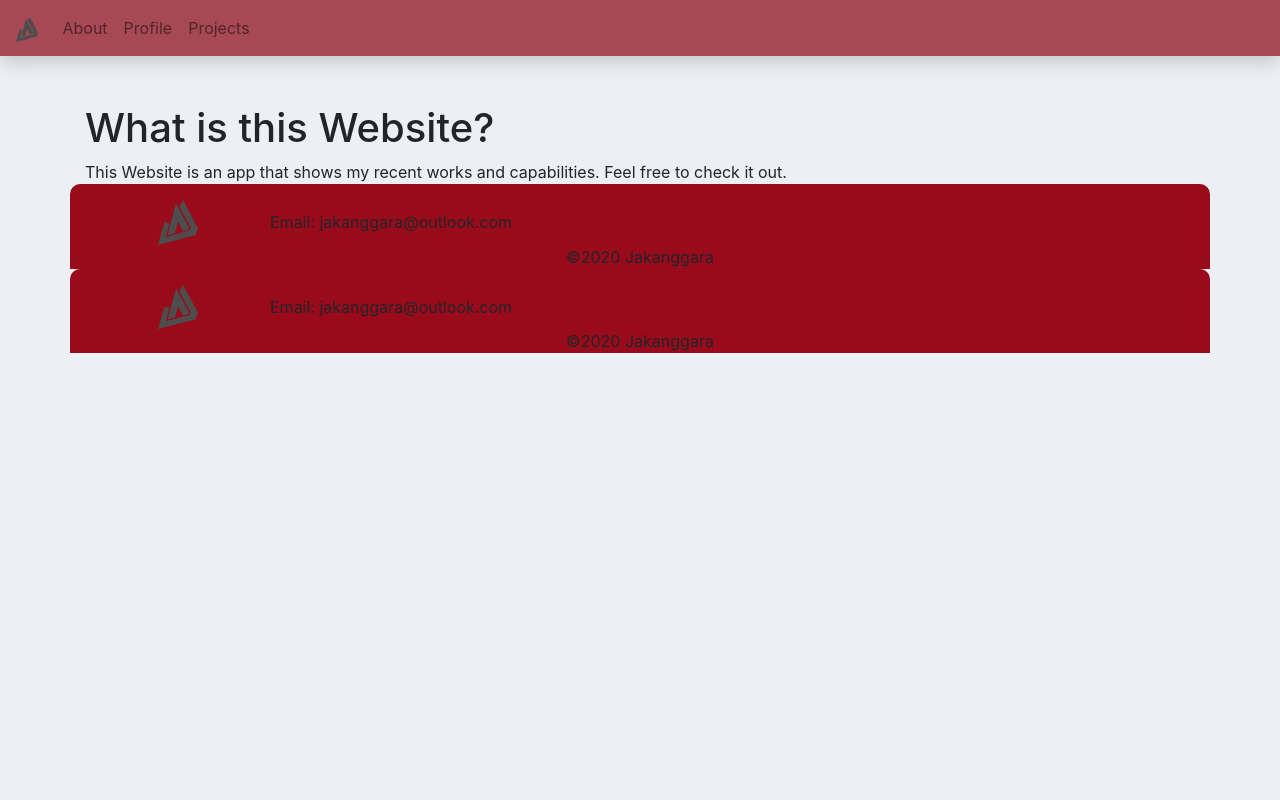
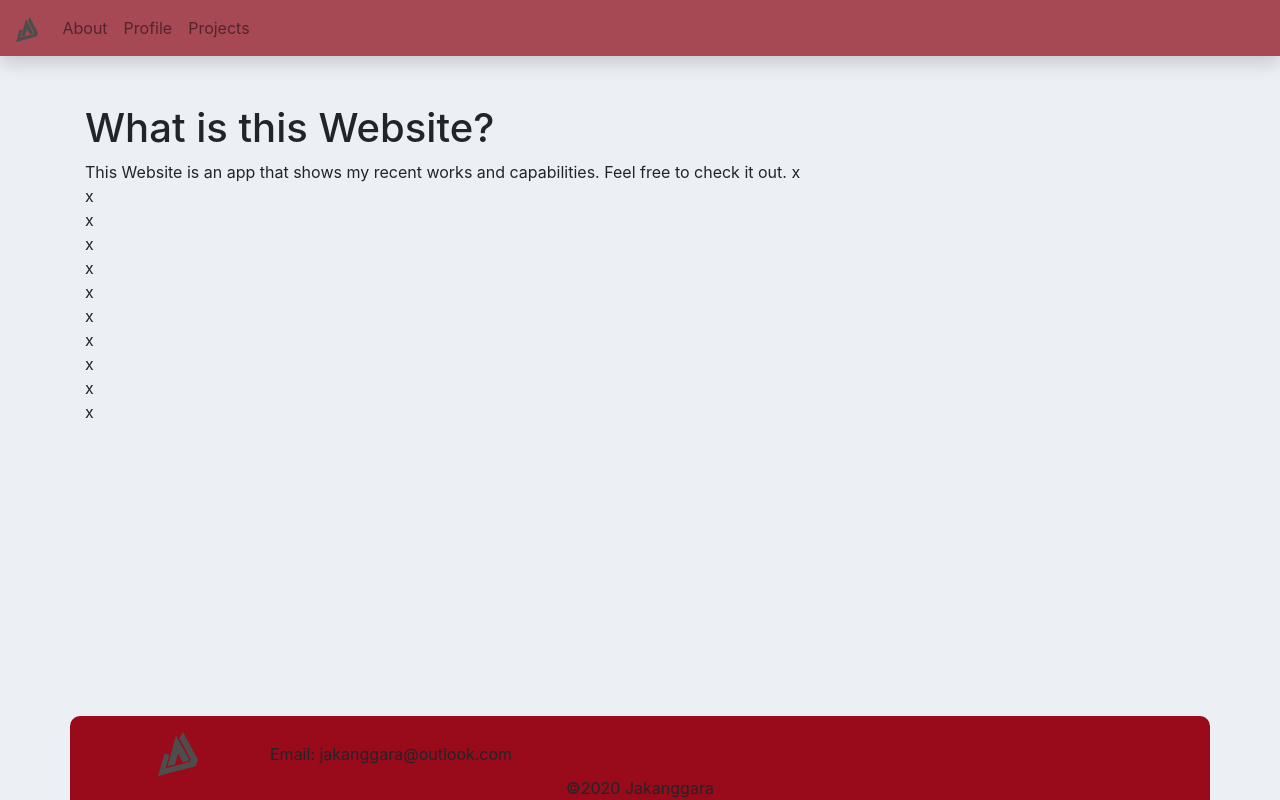
Before and after one commit to jakanggara/jakanggara.github.io, a Vue app: page /about in a window 1280 px wide. Built offline with nearby package versions, Linux system fonts and the light colour scheme.

Commit message:
relayout

```diff
--- a/src/pages/about.vue
+++ b/src/pages/about.vue
@@ -1,22 +1,26 @@
 <template>
-  <div class="about">
-    <b-container>
+  <div id="about">
+    <b-container id="content">
       <h1>What is this Website?</h1>
       This Website is an app that shows my recent works and capabilities. Feel free to check it out.
-    </b-container>
-    <Footer />
+      x<br/>x<br/>x<br/>x<br/>x<br/>x<br/>x<br/>x<br/>x<br/>x<br/>x<br/>
+      </b-container>
   </div>
 </template>
 
 <script>
-import Footer from "@/components/about_footer.vue";
 export default {
-  components: {
-    Footer,
-  },
+
 }
 </script>
 
-<style>
-
+<style lang="scss">
+  body, html {
+    height: 100%;
+  }
+  #about {
+    display: flex;
+    flex-flow: column;
+    height: 100%;
+  }
 </style>
```
